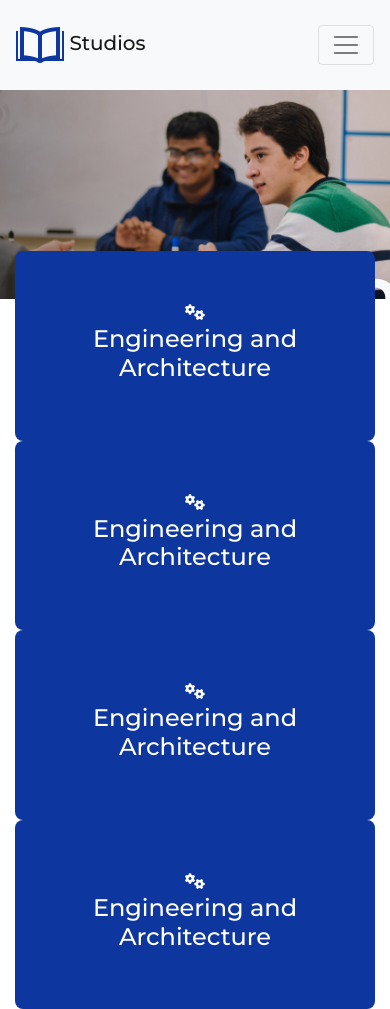
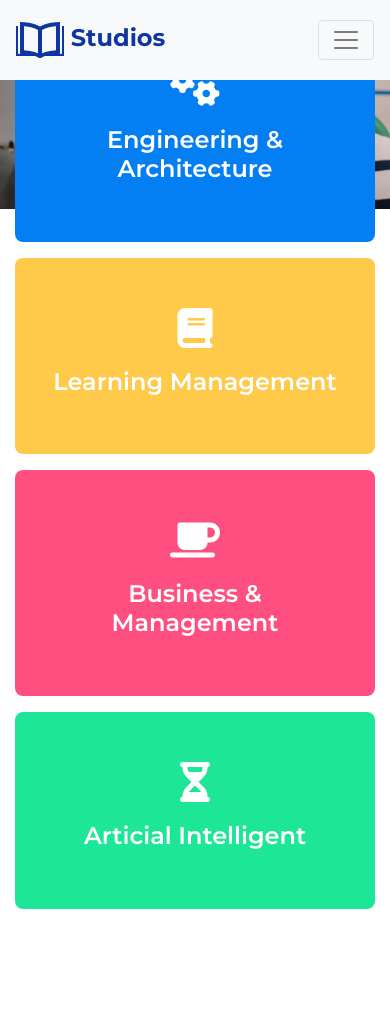
Before and after one commit to miohieu/Boostrap-capstone, a plain HTML site: page index.html in a window 390 px wide. After the commit the page ends 981 px from the top, so only its background shows below. Drawn offline with nearby package versions, Linux system fonts and the light colour scheme.

Commit message:
navbar-header(unresponsive)

```diff
--- a/css/style.css
+++ b/css/style.css
@@ -2,7 +2,7 @@
 
 :root {
   --primary-color: #0d369f;
-  --secondary-color: orange;
+  --secondary-color: #ff6e65;
 }
 
 * {
@@ -24,10 +24,11 @@ ul {
     border: none;
     transition: all .25s ease-in-out;
 }
-a {
+body a {
     text-decoration: none;
+    color: white;
+    transition: all 0.5s ease-in;
 }
-
 body,
 html {
     font-family: "Montserrat", sans-serif;
@@ -81,7 +82,21 @@ html {
   padding: 0px 20px 0px 0px;
   text-align: center;
 }
-
+.active {
+    color: var(--secondary-color);
+}
+.nav-item>a  {
+    font-weight: 700;
+}
+.logo-text {
+color: var(--primary-color);
+font-weight: 800;
+font-size: 1.5rem;
+}
+.logo-text:hover {
+    color: var(--secondary-color);
+    text-decoration: none;
+}
 /* carousel */
 .carousel__slider {
     max-height: 39em;
@@ -120,20 +135,116 @@ html {
     top: 10em;
     left: 10em;
 }
-.banner__info h1 {
-    width: 40%;
-    font-weight: 700;
+.banner__info h5 {
+    padding-bottom: 1em;
     font-size: 70px;
-    padding-bottom: 1em;
+    line-height: 80px;
+    font-weight: bold;
+    color: #fff;
 }
+/*Box*/
+.box-grid {
+    position:relative;
+    top:-4rem;
+}
+.box__info-links{
+    display: block;
+    width:100%;
+    padding-top: 10px;
+    font-weight:600;
+}
+
 .box__info {
     padding: 50px 35px;
     position: relative;
-    top:-3em;
-    text-align:center;
     color:#fff;
     font-weight:700;
     z-index: 1;
     border-radius: 8px;
-    background-color: var(--primary-color);
 }
+.box__info i{
+    font-size:40px;
+    padding-bottom:10px;
+}
+.box__info a:hover{
+color: black;
+text-decoration: none;
+}
+.color1{
+    background-color:#037ef3;
+}
+.color2{
+
+     background-color:#ffc949;
+ }
+ .color3{
+     background-color:#ff4f81;
+
+ }
+ .color4{
+     background-color:#1ee697;
+
+ }
+
+
+
+
+
+
+
+ @media (max-width:1140px){
+    .banner__info h5 {
+    font-size: 57px;
+    line-height: 67px;
+    }
+
+
+    .carousel__slider {
+        position: absolute;
+        top: 0;
+        left: 0;
+    }
+    .navbar {
+        background-color: rgba(0, 0, 0, 0.5);
+    }
+ }
+
+
+ @media (max-width:960px) {
+    .banner__info h5 {
+    font-size: 50px;
+    line-height: 60px;
+    }
+
+}
+
+
+
+@media (max-width:720px) {
+    .banner__info h5 {
+        font-size: 45px;
+        line-height: 55px;
+    }
+}
+@media (max-width:540px) {
+    .banner__info h5 {
+        font-size: 35px;
+        line-height: 50px;
+
+
+    }
+ }
+
+
+
+
+
+
+
+ @media (orientation: landscapse) {
+     body   {
+         width:90%;
+         margin: 0 auto;
+     }
+
+ }
--- a/index.html
+++ b/index.html
@@ -1,4 +1,3 @@
-<!DOCTYPE html>
 <html lang="en">
   <head>
     <meta charset="UTF-8" />
@@ -23,11 +22,11 @@
     <link rel="stylesheet" href="./css/style.css" />
   </head>
   <body>
-    <section class="top-header text-center text-light d-none d-md-flex align-items-center">
+    <section class="top-header text-center text-light d-none d-xl-flex align-items-center">
 
       <div class="container-fluid TopHeader">
         <div
-          class="top-content d-flex align-items-center justify-content-between"
+          class="top-content d-none d-md-flex align-items-center justify-content-between"
         >
           <div class="top-headers__left HeaderLeftInfo">
             <ul class="top-header__list">
@@ -80,8 +79,8 @@
       </div>
     </section>
 
-    <nav class="navbar navbar-expand-lg navbar-light bg-light py-3 sticky-top">
-      <a class="navbar-brand" href="#">
+   <nav class="navbar navbar-expand-lg navbar-light bg-light py-3 sticky-top">
+      <a class="logo-text" href="#" >
         <img src="./img/logo.png" alt="" />
         Studios</a
       >
@@ -89,13 +88,13 @@
         class="navbar-toggler"
         type="button"
         data-toggle="collapse"
-        data-target="#navbar-expand__content"
+        data-target="navbar-expand__content"
       >
         <span class="navbar-toggler-icon"></span>
       </button>
 
       <div class="collapse navbar-collapse" id="navbar-expand__content">
-        <ul class="navbar-nav mr-auto">
+        <ul class="navbar-nav mr-2 ml-auto">
           <li class="nav-item active">
             <a class="nav-link active" href="#"
               >Home <span class="sr-only">(current)</span></a
@@ -104,7 +103,7 @@
           <li class="nav-item">
             <a class="nav-link" href="#">About us</a>
           </li>
-          <li class="nav-item dropdown">
+          <li class="nav-item dropdown text-center mx-2">
             <a
               class="nav-link dropdown-toggle"
               href="#"
@@ -117,7 +116,7 @@
             <div class="dropdown-menu" aria-labelledby="navbarDropdown">
               <a class="dropdown-item text-uppercase" href="#">Blog posts</a>
               <a class="dropdown-item text-uppercase" href="#">landing page</a>
-              <a class="dropdown-item text-uppercase" href="#">elements page</a>
+              <a class="dropdown-item text-uppercase" href="#">Elements page</a>
             </div>
           </li>
           <li class="nav-item">
@@ -148,7 +147,7 @@
             <img src="./img/banner2.jpg" alt="" />
           </div>
           <div class="banner__info">
-            <h1 class="text-light">Master the Skills to Drive your Career</h1>
+            <h5 class="text-light">Master the Skills to Drive your Career</h5>
             <button class="btn-style">Know more</button>
           </div>
         </div>
@@ -160,7 +159,7 @@
           <div class="container__info">
           <div class="banner__info position-absolute">
 
-            <h1 class="text-light">Studios is the best choice for everyone</h1>
+            <h5 class="text-light">Studios is the best choice for everyone</h5>
             <button class="btn-style">Know more</button>
 
 
@@ -172,42 +171,43 @@
         <div class="owl-dot active position-absolute"><span></span></div>
         <div class="owl-dot position-absolute"><span></span></div>
       </div>
-    </section>
+   </section>
 
-    <section class="box">
-        <div class="container-lg">
-            <div class="row">
-                <div class="col-md-3">
-                    <div class="box__info">
+    <section class="box-grid pb-lg-5 text-center">
+        <div class="container">
+            <div class="row justify-content-center">
+                <div class="col-md-6 col-lg-3 px-lg-2">
+                    <div class="box__info color1">
                         <i class="fa-solid fa-gears"></i>
-                        <h4>
-                            <a> Engineering and Architecture </a>
+                        <h4
+                            >
+                            <a class="box__info-links" href="#"> Engineering &amp; Architecture </a>
                         </h4>
                     </div>
                 </div>
+                <div class="col-md-6 col-lg-3 px-lg-2 mt-md-0 mt-3">
 
-                <div class="col-md-3">
-                    <div class="box__info">
-                        <i class="fa-solid fa-gears"></i>
+                    <div class="box__info color2">
+                        <i class="fa-solid fa-book"></i>
                         <h4>
-                            <a> Engineering and Architecture </a>
+                            <a class="box__info-links" href="#">Learning Management</a>
                         </h4>
                     </div>
                 </div>
+                <div class="col-md-6 col-lg-3 px-lg-2 mt-md-0 mt-3">
 
-                <div class="col-md-3">
-                    <div class="box__info">
-                        <i class="fa-solid fa-gears"></i>
+                    <div class="box__info color3">
+                        <i class="fa-solid fa-mug-saucer"></i>
                         <h4>
-                            <a> Engineering and Architecture </a>
+                            <a class="box__info-links"  href="#">Business &amp; Management</a>
                         </h4>
                     </div>
                 </div>
-                <div class="col-md-3">
-                    <div class="box__info">
-                        <i class="fa-solid fa-gears"></i>
+                <div class="col-md-6 col-lg-3 px-lg-2 mt-md-0 mt-3">
+                    <div class="box__info color4">
+                        <i class="fa-solid fa-hourglass-half"></i>
                         <h4>
-                            <a> Engineering and Architecture </a>
+                            <a class="box__info-links" href="#">Articial Intelligent</a>
                         </h4>
                     </div>
                 </div>
@@ -215,11 +215,7 @@
         </div>
     </section>
 
-
-
-
-
-
+<h2></h2>
 
 
 
```
Also changed, not shown: css/bootstrap.min.css. Lines whose indentation alone changed are shown as unchanged.
